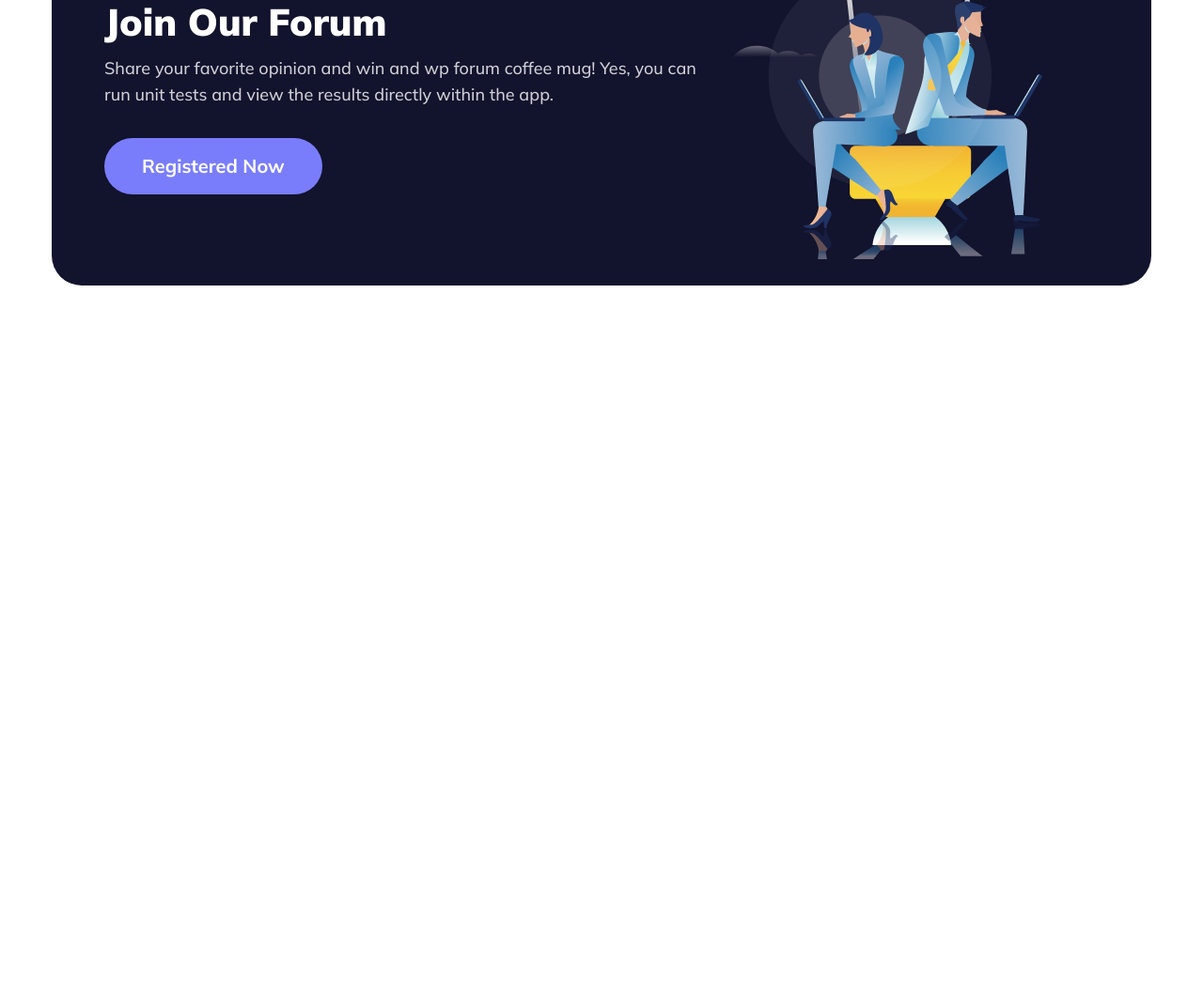
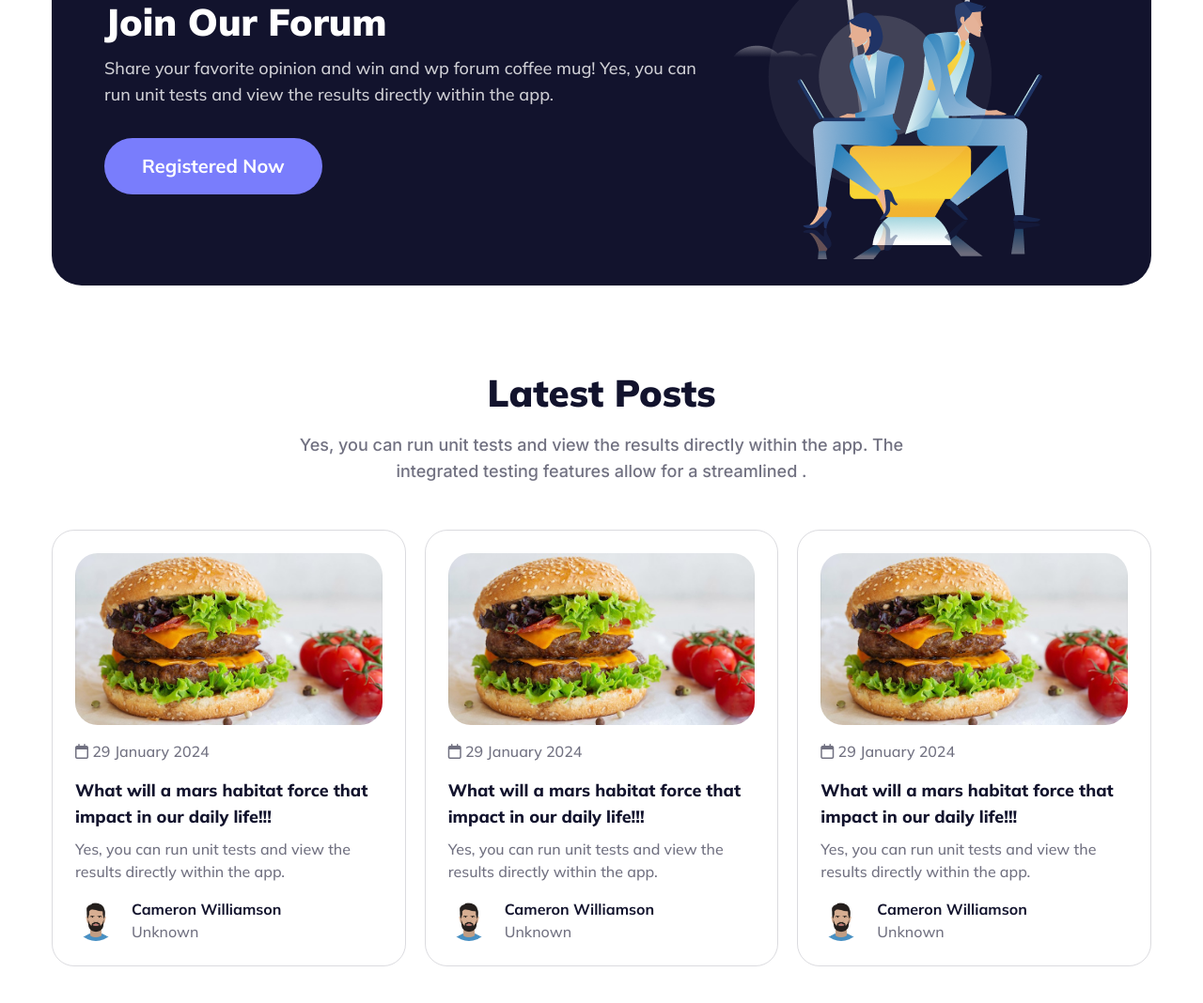
Before and after one commit to abujafarch/retro-forum-a6, a plain HTML site: page index.html in a window 1280 px wide. Shown: the part 1387-2455 px from the top of the page at 94% size. Before the commit the page ends 1787 px from the top, so only its background shows below. Drawn offline with nearby package versions, Linux system fonts and the light colour scheme; a web font is replaced by a local one.

Commit message:
latest posts section added without full responsiveness

```diff
--- a/index.html
+++ b/index.html
@@ -85,6 +85,7 @@
                 </div>
             </div>
         </section>
+
         <!-- join our forum section  -->
         <section class="max-w-[1170px] mx-auto my-7 sm:my-24">
             <div class="bg-[#12132D] flex items-center justify-between rounded-[32px] py-7 px-6 sm:px-9 md:px-14 gap-5 md:flex-row flex-col-reverse">
@@ -96,6 +97,49 @@
                 <div><img src="images/joinforum.png"></div>
             </div>
         </section>
+
+        <!-- latest post section here starts -->
+        <section class="max-w-[1170px] mx-auto mb-7 sm:mb-24">
+            <!-- heading title here  -->
+            <div class="text-center">
+                <h1 class="font-mulish font-black text-3xl sm:text-[40px] text-[#12132d]">Latest Posts</h1>
+                <p class="max-w-[650px] mx-auto font-inter text-lg text-[#12132D99] font-medium mt-6">Yes, you can run unit tests and view the results directly within the app. The integrated testing features allow for a streamlined .</p>
+            </div>
+            <!-- cards here  -->
+            <div class="mt-6 sm:mt-12 flex gap-5 justify-center flex-wrap">
+                <!-- card 1 -->
+                <div class="sm:p-6 p-4 min-w-[320px] flex-1 border-[1px] border-[#12132D26] rounded-3xl font-mulish">
+                    <img src="images/demo.jpg" class="w-full rounded-3xl">
+                    <p class="font-medium text-[#12132D99] my-4"><i class="fa-regular fa-calendar"></i> 29 January 2024</p>
+                    <h4 class="text-[#12132D] font-extrabold text-lg mb-2">What will a mars habitat force that impact in our daily life!!!</h4>
+                    <p class="text-[#12132D99] font-medium mb-4">Yes, you can run unit tests and view the results directly within the app. </p>
+                    <div class="flex gap-4 items-center">
+                        <img src="images/avatar.jpg" class="rounded-full w-11">
+                        <div><p class="font-bold text-[#12132D]">Cameron Williamson</p> <p class="text-[#12132D99] font-medium">Unknown</p></div>
+                    </div>
+                </div>
+                <div class="sm:p-6 p-4 min-w-[320px] flex-1 border-[1px] border-[#12132D26] rounded-3xl font-mulish">
+                    <img src="images/demo.jpg" class="w-full rounded-3xl">
+                    <p class="font-medium text-[#12132D99] my-4"><i class="fa-regular fa-calendar"></i> 29 January 2024</p>
+                    <h4 class="text-[#12132D] font-extrabold text-lg mb-2">What will a mars habitat force that impact in our daily life!!!</h4>
+                    <p class="text-[#12132D99] font-medium mb-4">Yes, you can run unit tests and view the results directly within the app. </p>
+                    <div class="flex gap-4 items-center">
+                        <img src="images/avatar.jpg" class="rounded-full w-11">
+                        <div><p class="font-bold text-[#12132D]">Cameron Williamson</p> <p class="text-[#12132D99] font-medium">Unknown</p></div>
+                    </div>
+                </div>
+                <div class="sm:p-6 p-4 min-w-[320px] flex-1 border-[1px] border-[#12132D26] rounded-3xl font-mulish">
+                    <img src="images/demo.jpg" class="w-full rounded-3xl">
+                    <p class="font-medium text-[#12132D99] my-4"><i class="fa-regular fa-calendar"></i> 29 January 2024</p>
+                    <h4 class="text-[#12132D] font-extrabold text-lg mb-2">What will a mars habitat force that impact in our daily life!!!</h4>
+                    <p class="text-[#12132D99] font-medium mb-4">Yes, you can run unit tests and view the results directly within the app. </p>
+                    <div class="flex gap-4 items-center">
+                        <img src="images/avatar.jpg" class="rounded-full w-11">
+                        <div><p class="font-bold text-[#12132D]">Cameron Williamson</p> <p class="text-[#12132D99] font-medium">Unknown</p></div>
+                    </div>
+                </div>
+            </div>
+        </section>
     </main>
     <footer>
 
```
Also changed, not shown: images/demo.jpg (added).
